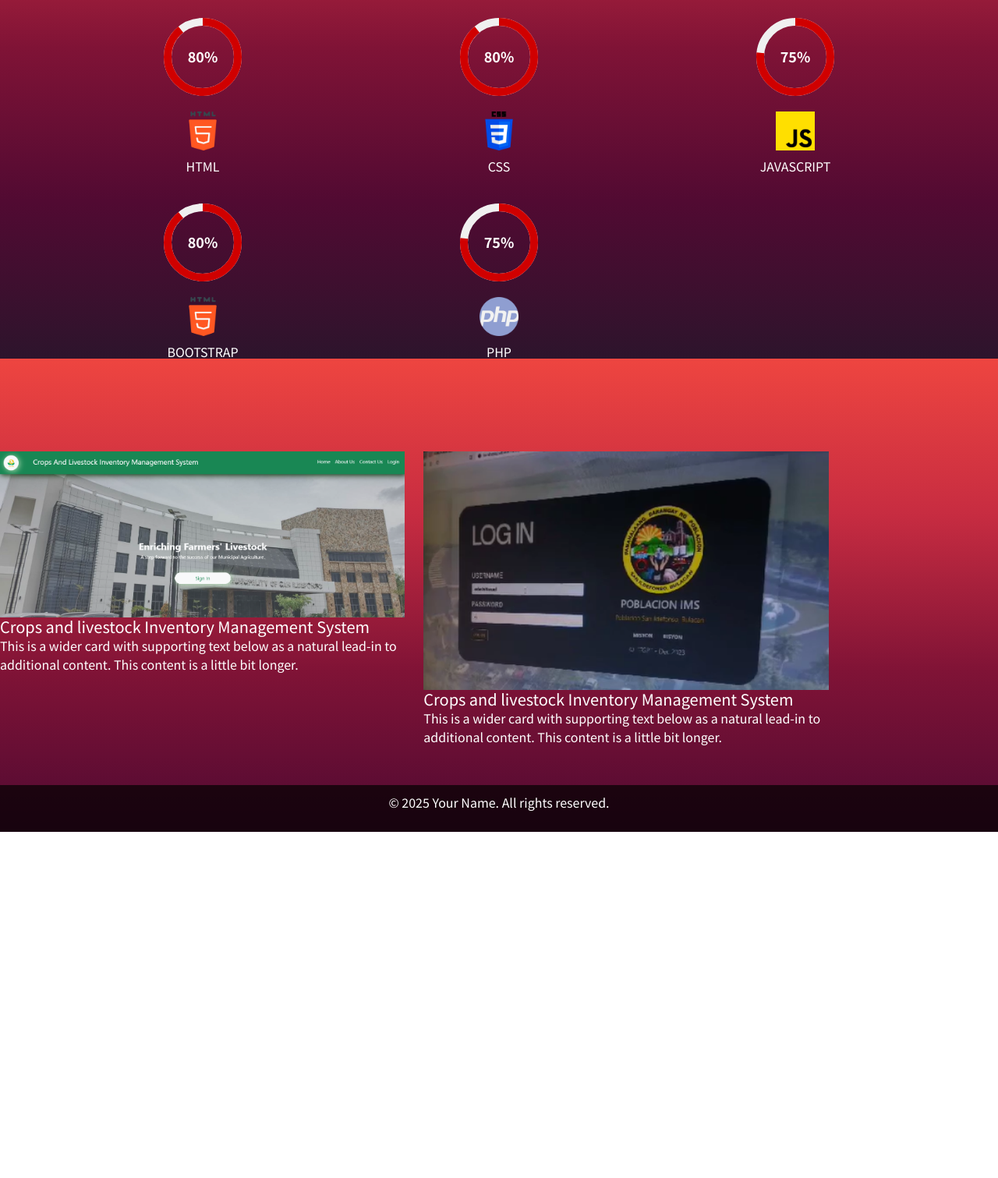
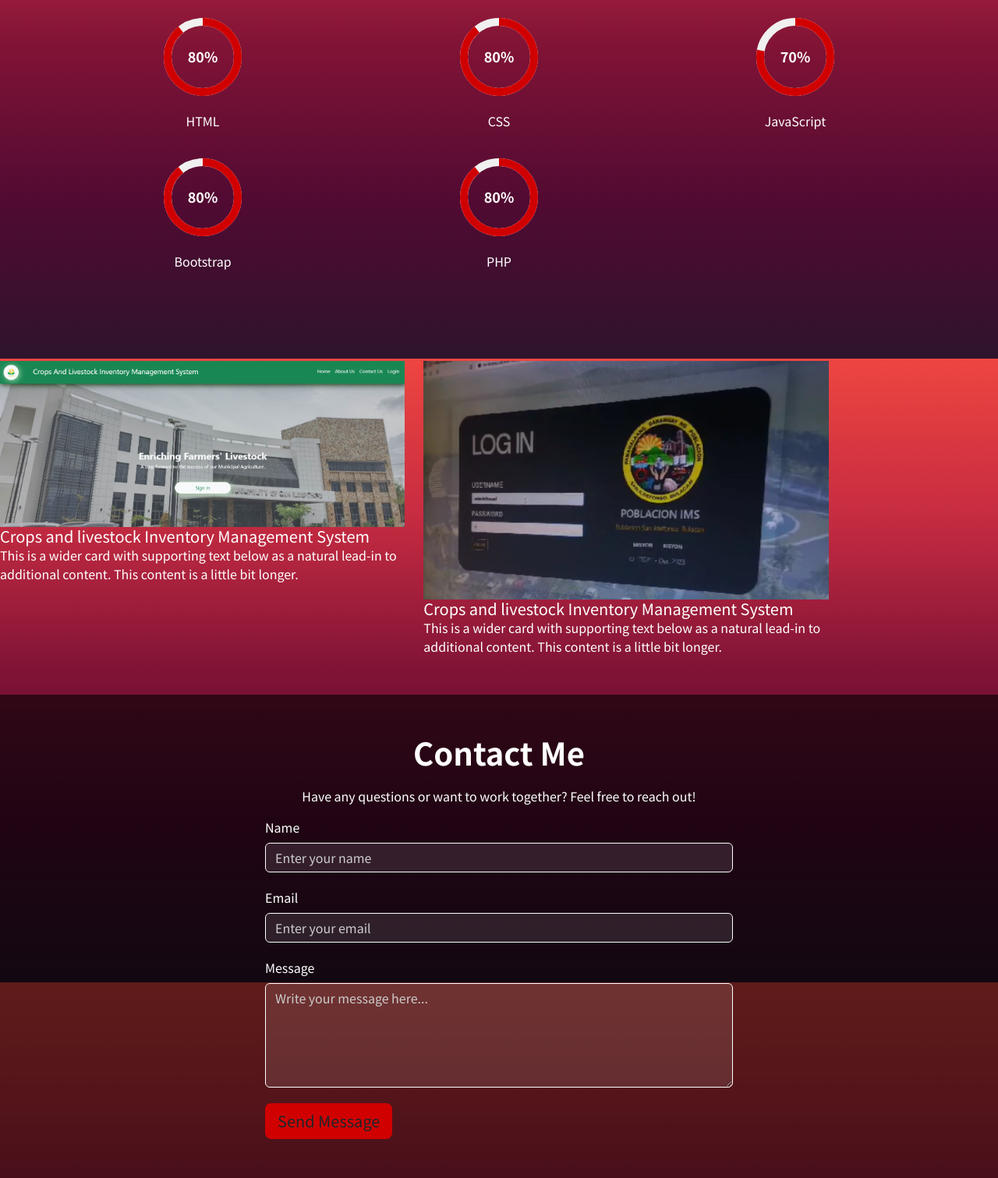
Before and after one commit to bryanalegrevillanueva/bryan_portfolio, a plain HTML site: page index.html in a window 1280 px wide. Shown: the part 1140-2651 px from the top of the page at 78% size. Before the commit the page ends 2207 px from the top, so only its background shows below. Drawn offline with nearby package versions, Linux system fonts and the light colour scheme.

Commit message:
Update index.html

```diff
--- a/index.html
+++ b/index.html
@@ -180,7 +180,6 @@
             width: 100px;
             height: 100px;
             margin: 20px auto;
-            animation: slide-down 2s ease-in-out;
         }
 
         .circular-progress svg {
@@ -208,6 +207,44 @@
             font-size: 18px;
             font-weight: bold;
             color: #fff;
+        }
+
+        .contact-section {
+            background-color: rgba(0, 0, 0, 0.6);
+            padding: 50px 0;
+            color: #fff;
+        }
+
+        .contact-section h2 {
+            font-size: 2.5rem;
+            font-weight: bold;
+            margin-bottom: 20px;
+            text-align: center;
+        }
+
+        .contact-section form {
+            max-width: 600px;
+            margin: 0 auto;
+        }
+
+        .contact-section .form-control {
+            margin-bottom: 20px;
+            background-color: rgba(255, 255, 255, 0.1);
+            border: 1px solid #fff;
+            color: #fff;
+        }
+
+        .contact-section .form-control::placeholder {
+            color: #ccc;
+        }
+
+        .contact-section .btn {
+            background-color: #d00000;
+            border: none;
+        }
+
+        .contact-section .btn:hover {
+            background-color: #b00000;
         }
     </style>
     <!-- Google Fonts -->
@@ -269,10 +306,8 @@
                         </svg>
                         <div class="percentage">80%</div>
                     </div>
-                    <img src="html-5.png" alt="HTML Logo" class="img-fluid mb-2" style="width: 50px; height: 50px; object-fit: contain;">
                     <p>HTML</p>
                 </div>
-
                 <div class="col-md-4">
                     <div class="circular-progress">
                         <svg width="100" height="100">
@@ -281,23 +316,18 @@
                         </svg>
                         <div class="percentage">80%</div>
                     </div>
-                    <img src="css-3.png" alt="HTML Logo" class="img-fluid mb-2" style="width: 50px; height: 50px; object-fit: contain;">
                     <p>CSS</p>
                 </div>
-
-
                 <div class="col-md-4">
                     <div class="circular-progress">
                         <svg width="100" height="100">
                             <circle class="bg-circle" cx="50" cy="50" r="45"></circle>
-                            <circle class="progress-circle" cx="50" cy="50" r="45" style="stroke-dashoffset: 97;"></circle>
+                            <circle class="progress-circle" cx="50" cy="50" r="45" style="stroke-dashoffset: 94;"></circle>
                         </svg>
-                        <div class="percentage">75%</div>
+                        <div class="percentage">70%</div>
                     </div>
-                    <img src="js.png" alt="HTML Logo" class="img-fluid mb-2" style="width: 50px; height: 50px; object-fit: contain;">
-                    <p>JAVASCRIPT</p>
+                    <p>JavaScript</p>
                 </div>
-
                 <div class="col-md-4">
                     <div class="circular-progress">
                         <svg width="100" height="100">
@@ -306,22 +336,18 @@
                         </svg>
                         <div class="percentage">80%</div>
                     </div>
-                    <img src="html-5.png" alt="HTML Logo" class="img-fluid mb-2" style="width: 50px; height: 50px; object-fit: contain;">
-                    <p>BOOTSTRAP</p>
+                    <p>Bootstrap</p>
                 </div>
-
                 <div class="col-md-4">
                     <div class="circular-progress">
                         <svg width="100" height="100">
                             <circle class="bg-circle" cx="50" cy="50" r="45"></circle>
-                            <circle class="progress-circle" cx="50" cy="50" r="45" style="stroke-dashoffset: 97;"></circle>
+                            <circle class="progress-circle" cx="50" cy="50" r="45" style="stroke-dashoffset: 62;"></circle>
                         </svg>
-                        <div class="percentage">75%</div>
+                        <div class="percentage">80%</div>
                     </div>
-                    <img src="php.png" alt="HTML Logo" class="img-fluid mb-2" style="width: 50px; height: 50px; object-fit: contain;">
                     <p>PHP</p>
                 </div>
-
             </div>
         </div>
     </div>
@@ -348,22 +374,31 @@
 </div>
     </div>
 
-    <!-- Social Media Icons -->
-    <div class="social-icons">
-        <a href="https://www.facebook.com/share/1BdD4bYxf8/" target="_blank"><i class="fab fa-facebook"></i></a>
-        <a href="https://tiktok.com" target="_blank"><i class="fab fa-tiktok"></i></a>
-        <a href="https://instagram.com" target="_blank"><i class="fab fa-instagram"></i></a>
-        <a href="mailto:bryanalegrevillanueva.com"><i class="fas fa-envelope"></i></a>
+    <!-- Contact Section -->
+    <!-- Enhanced Contact Section -->
+<div id="contact" class="contact-section">
+    <h2>Contact Me</h2>
+    <p class="text-center">Have any questions or want to work together? Feel free to reach out!</p>
+    <form action="https://formsubmit.co/bryanalegrevillanueva@gmail.com" method="POST">
+        <input type="hidden" name="_subject" value="New Contact Form Submission">
+        <div class="mb-3">
+            <label for="name" class="form-label">Name</label>
+            <input type="text" class="form-control" id="name" name="name" placeholder="Enter your name" required>
+        </div>
+        <div class="mb-3">
+            <label for="email" class="form-label">Email</label>
+            <input type="email" class="form-control" id="email" name="email" placeholder="Enter your email" required>
+        </div>
+        <div class="mb-3">
+            <label for="message" class="form-label">Message</label>
+            <textarea class="form-control" id="message" name="message" rows="5" placeholder="Write your message here..." required></textarea>
+        </div>
+        <button type="submit" class="btn btn-lg btn-block">Send Message</button>
+    </form>
+    <div class="social-icons text-center mt-4">
+        <a href="https://facebook.com" target="_blank" class="me-3"><i class="fab fa-facebook-f"></i></a>
+        <a href="https://twitter.com" target="_blank" class="me-3"><i class="fab fa-twitter"></i></a>
+        <a href="https://linkedin.com" target="_blank" class="me-3"><i class="fab fa-linkedin-in"></i></a>
     </div>
-
-    <!-- Footer -->
-    <footer>
-        <div class="container">
-            <p>&copy; 2025 Your Name. All rights reserved.</p>
-        </div>
-    </footer>
-
-    <!-- Bootstrap JS -->
-    <script src="https://cdn.jsdelivr.net/npm/bootstrap@5.3.0/dist/js/bootstrap.bundle.min.js"></script>
+</div>
 </body>
-</html>
```
